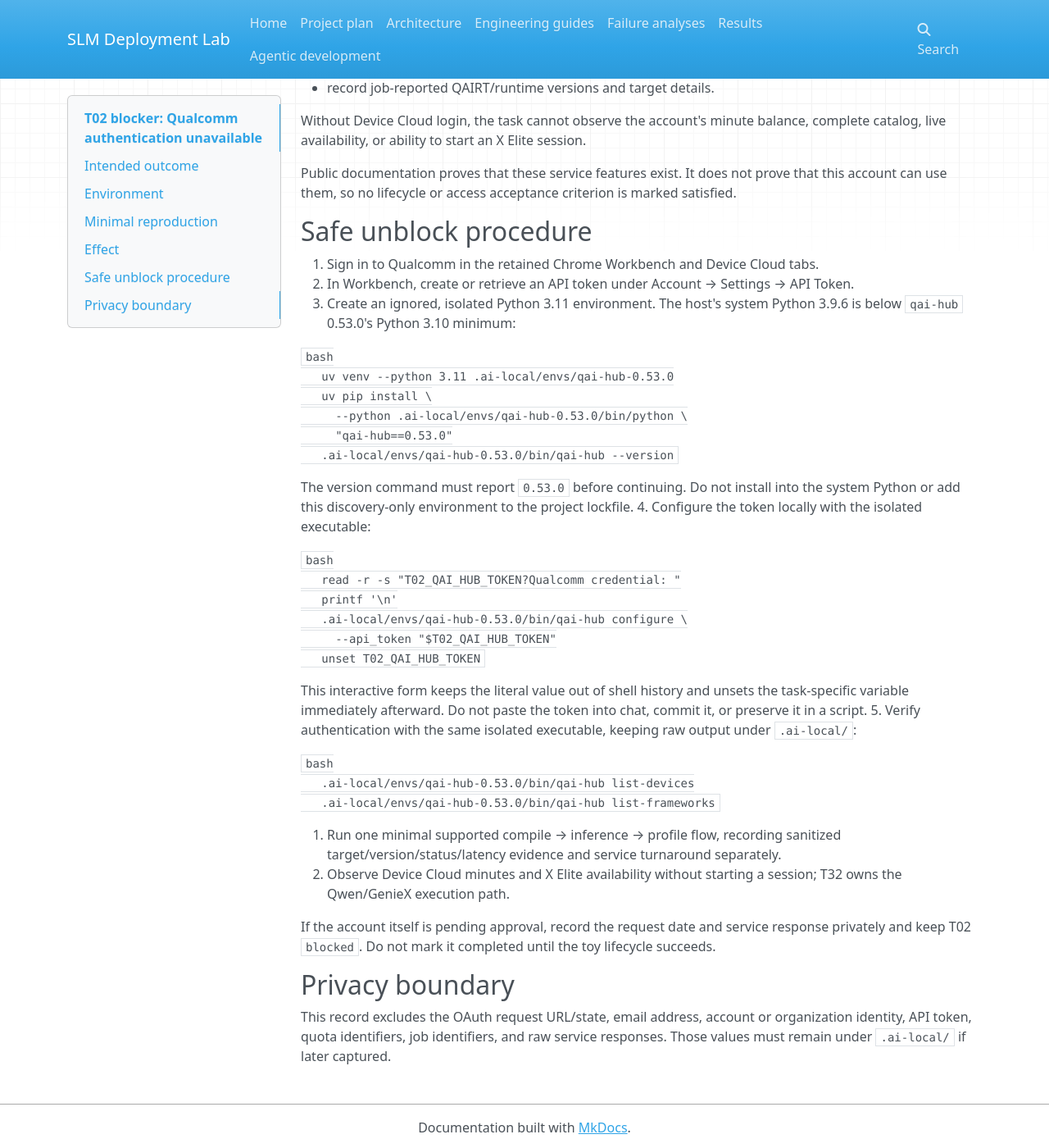
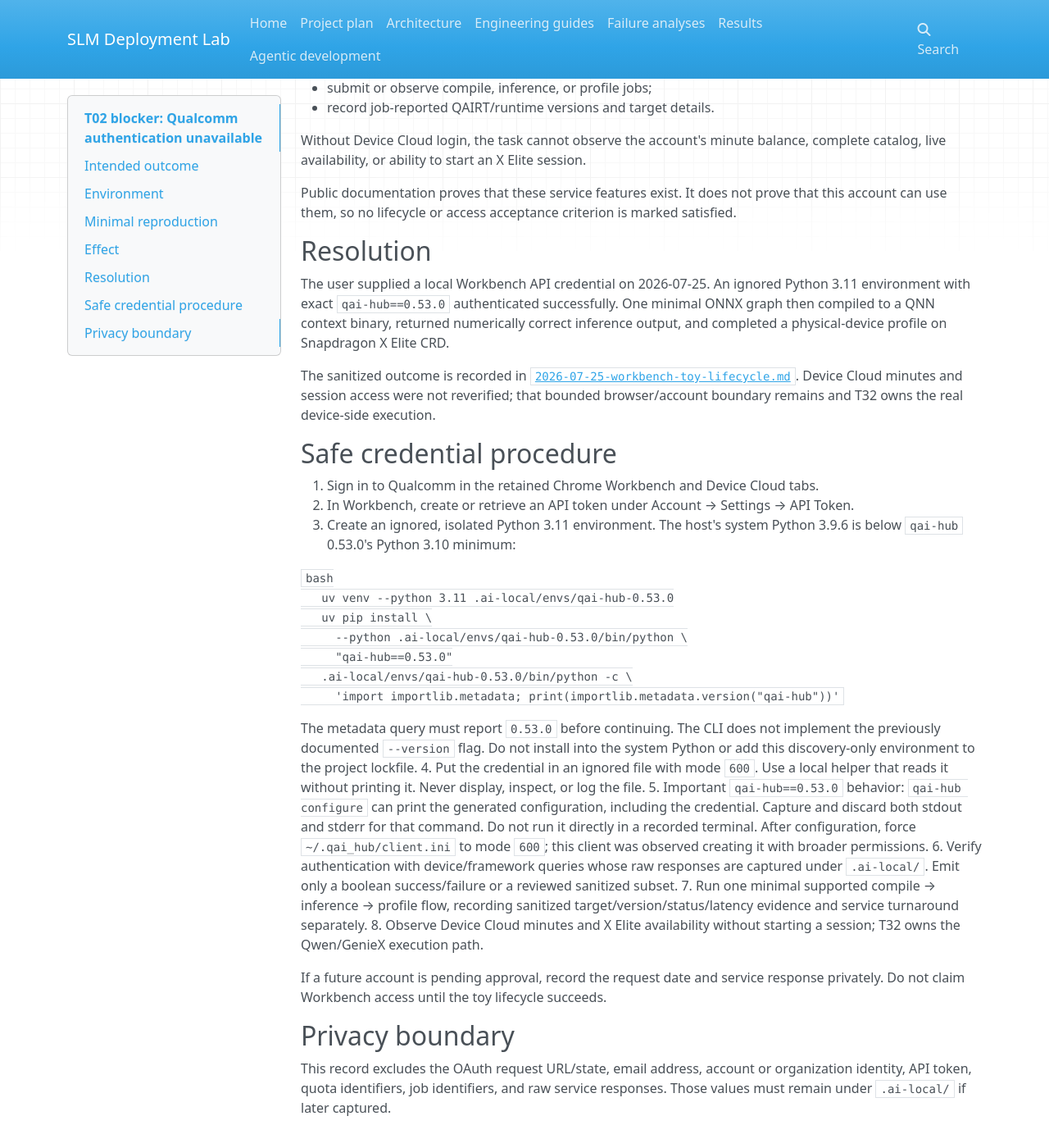
Before and after one commit to chayut-t/slm-deployment-lab, an MkDocs documentation site: the page built from docs/failures/access/2026-07-24-t02-qualcomm-authentication.md, in a window 1280 px wide and 1400 px high, scrolled down 1049 px. Shown: the whole window at 82% size. Built offline with MkDocs 1.6.1, drawn with Linux system fonts in a browser that asks for light colours; nearby versions of some CDN libraries; some of the changed text lies outside the part shown.

Commit message:
Complete T02 Workbench toy lifecycle

````diff
--- a/docs/failures/access/2026-07-24-t02-qualcomm-authentication.md
+++ b/docs/failures/access/2026-07-24-t02-qualcomm-authentication.md
@@ -1,8 +1,9 @@
 # T02 blocker: Qualcomm authentication unavailable
 
 Date: 2026-07-24
+Resolved: 2026-07-25
 Task: `T02`
-Status: bounded external-access blocker
+Status: resolved for Workbench; Device Cloud boundary remains
 
 ## Intended outcome
 
@@ -58,7 +59,20 @@
 prove that this account can use them, so no lifecycle or access acceptance
 criterion is marked satisfied.
 
-## Safe unblock procedure
+## Resolution
+
+The user supplied a local Workbench API credential on 2026-07-25. An ignored
+Python 3.11 environment with exact `qai-hub==0.53.0` authenticated
+successfully. One minimal ONNX graph then compiled to a QNN context binary,
+returned numerically correct inference output, and completed a physical-device
+profile on Snapdragon X Elite CRD.
+
+The sanitized outcome is recorded in
+[`2026-07-25-workbench-toy-lifecycle.md`](../../results/access/2026-07-25-workbench-toy-lifecycle.md).
+Device Cloud minutes and session access were not reverified; that bounded
+browser/account boundary remains and T32 owns the real device-side execution.
+
+## Safe credential procedure
 
 1. Sign in to Qualcomm in the retained Chrome Workbench and Device Cloud tabs.
 2. In Workbench, create or retrieve an API token under Account → Settings →
@@ -71,42 +85,34 @@
    uv pip install \
      --python .ai-local/envs/qai-hub-0.53.0/bin/python \
      "qai-hub==0.53.0"
-   .ai-local/envs/qai-hub-0.53.0/bin/qai-hub --version
+   .ai-local/envs/qai-hub-0.53.0/bin/python -c \
+     'import importlib.metadata; print(importlib.metadata.version("qai-hub"))'
    ```
 
-   The version command must report `0.53.0` before continuing. Do not install
-   into the system Python or add this discovery-only environment to the
-   project lockfile.
-4. Configure the token locally with the isolated executable:
-
-   ```bash
-   read -r -s "T02_QAI_HUB_TOKEN?Qualcomm credential: "
-   printf '\n'
-   .ai-local/envs/qai-hub-0.53.0/bin/qai-hub configure \
-     --api_token "$T02_QAI_HUB_TOKEN"
-   unset T02_QAI_HUB_TOKEN
-   ```
-
-   This interactive form keeps the literal value out of shell history and
-   unsets the task-specific variable immediately afterward. Do not paste the
-   token into chat, commit it, or preserve it in a script.
-5. Verify authentication with the same isolated executable, keeping raw output
-   under `.ai-local/`:
-
-   ```bash
-   .ai-local/envs/qai-hub-0.53.0/bin/qai-hub list-devices
-   .ai-local/envs/qai-hub-0.53.0/bin/qai-hub list-frameworks
-   ```
-
-6. Run one minimal supported compile → inference → profile flow, recording
+   The metadata query must report `0.53.0` before continuing. The CLI does not
+   implement the previously documented `--version` flag. Do not install into
+   the system Python or add this discovery-only environment to the project
+   lockfile.
+4. Put the credential in an ignored file with mode `600`. Use a local helper
+   that reads it without printing it. Never display, inspect, or log the file.
+5. Important `qai-hub==0.53.0` behavior: `qai-hub configure` can print the
+   generated configuration, including the credential. Capture and discard
+   both stdout and stderr for that command. Do not run it directly in a
+   recorded terminal. After configuration, force
+   `~/.qai_hub/client.ini` to mode `600`; this client was observed creating it
+   with broader permissions.
+6. Verify authentication with device/framework queries whose raw responses
+   are captured under `.ai-local/`. Emit only a boolean success/failure or a
+   reviewed sanitized subset.
+7. Run one minimal supported compile → inference → profile flow, recording
    sanitized target/version/status/latency evidence and service turnaround
    separately.
-7. Observe Device Cloud minutes and X Elite availability without starting a
+8. Observe Device Cloud minutes and X Elite availability without starting a
    session; T32 owns the Qwen/GenieX execution path.
 
-If the account itself is pending approval, record the request date and service
-response privately and keep T02 `blocked`. Do not mark it completed until
-the toy lifecycle succeeds.
+If a future account is pending approval, record the request date and service
+response privately. Do not claim Workbench access until the toy lifecycle
+succeeds.
 
 ## Privacy boundary
 
````
Also changed, not shown: ai/handoffs/coordinator.md (+8 -6 lines), ai/plans/active/T02-platform-access.md (+26 -35 lines), ai/tasks/status.generated.md (+3 -3 lines), ai/worklogs/2026-07-25-T02-platform-access-completion.md (added, +73 -0 lines), docs/results/access/2026-07-24-public-platform-access.md (+5 -0 lines), docs/results/access/2026-07-25-workbench-toy-lifecycle.md (added, +94 -0 lines), 3 other files.
